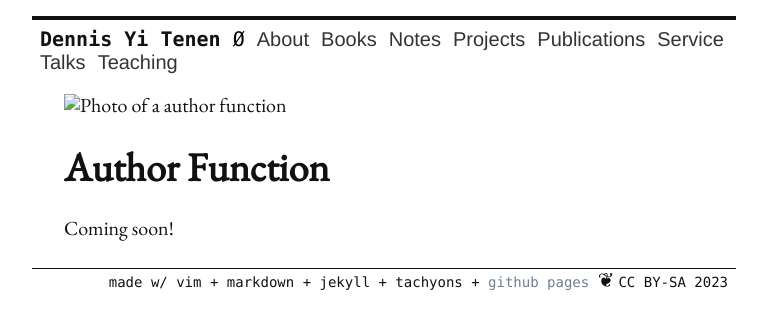
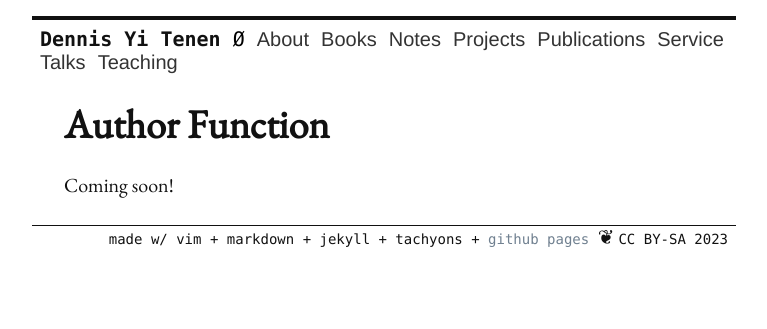
Before and after one commit to denten/denten.github.io, a Jekyll site: the page built from collections/_books/author-function.md, in a window 1280 px wide. Shown: the top 329 px of the page, without its empty margins (256-1023 px from the left). Built offline with Jekyll 4.4.1, drawn with Linux system fonts in a browser that asks for light colours.

Commit message:
fix the book img page

```diff
--- a/_layouts/book.html
+++ b/_layouts/book.html
@@ -4,7 +4,7 @@ layout: default
 
 <article class="">
 
-    <img src="{{ page.picture }}" alt="Photo of a {{ page.title | downcase }}">
+    <!-- <img src="{{ page.picture }}" alt="Photo of a {{ page.title | downcase }}"> -->
 
 
   <h1>{{ page.title }}</h1>
```
